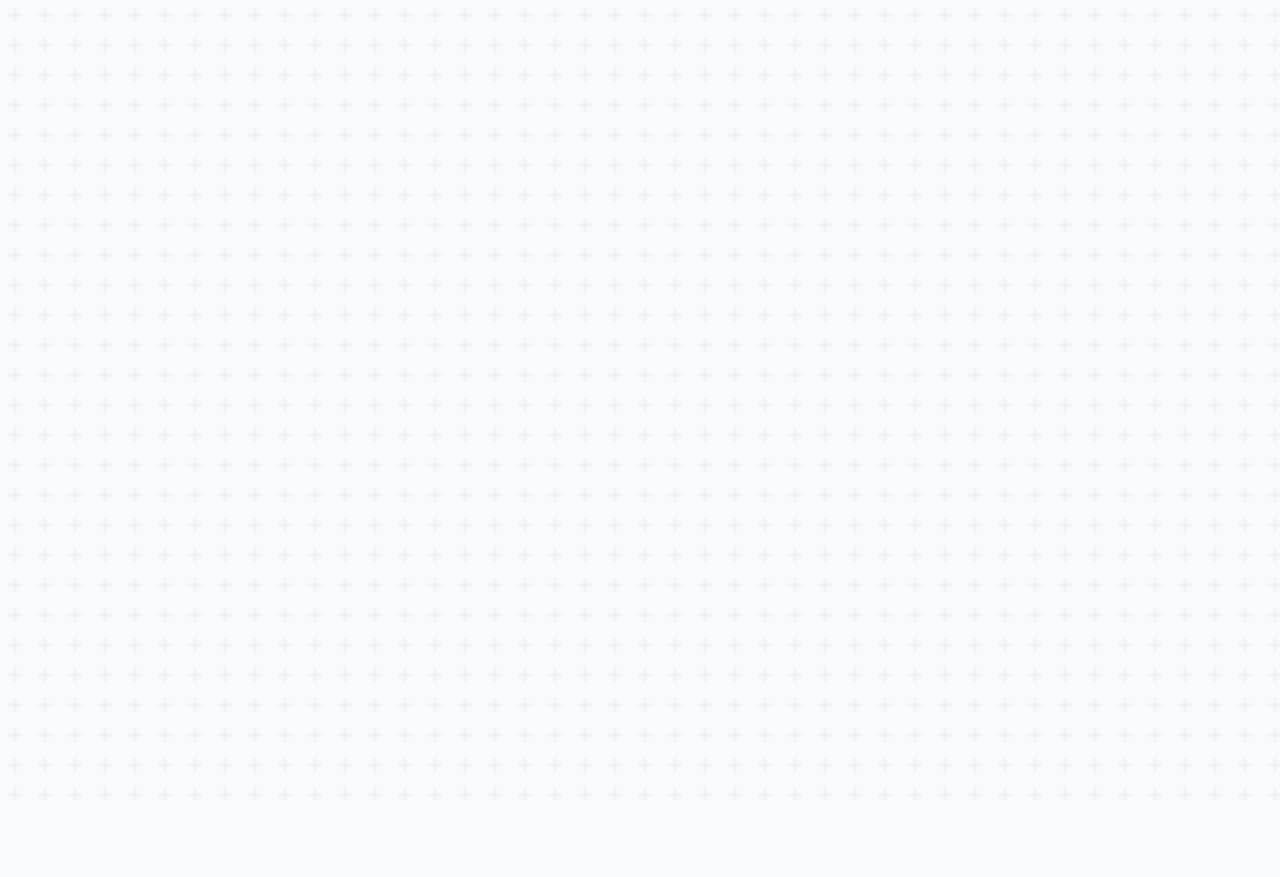
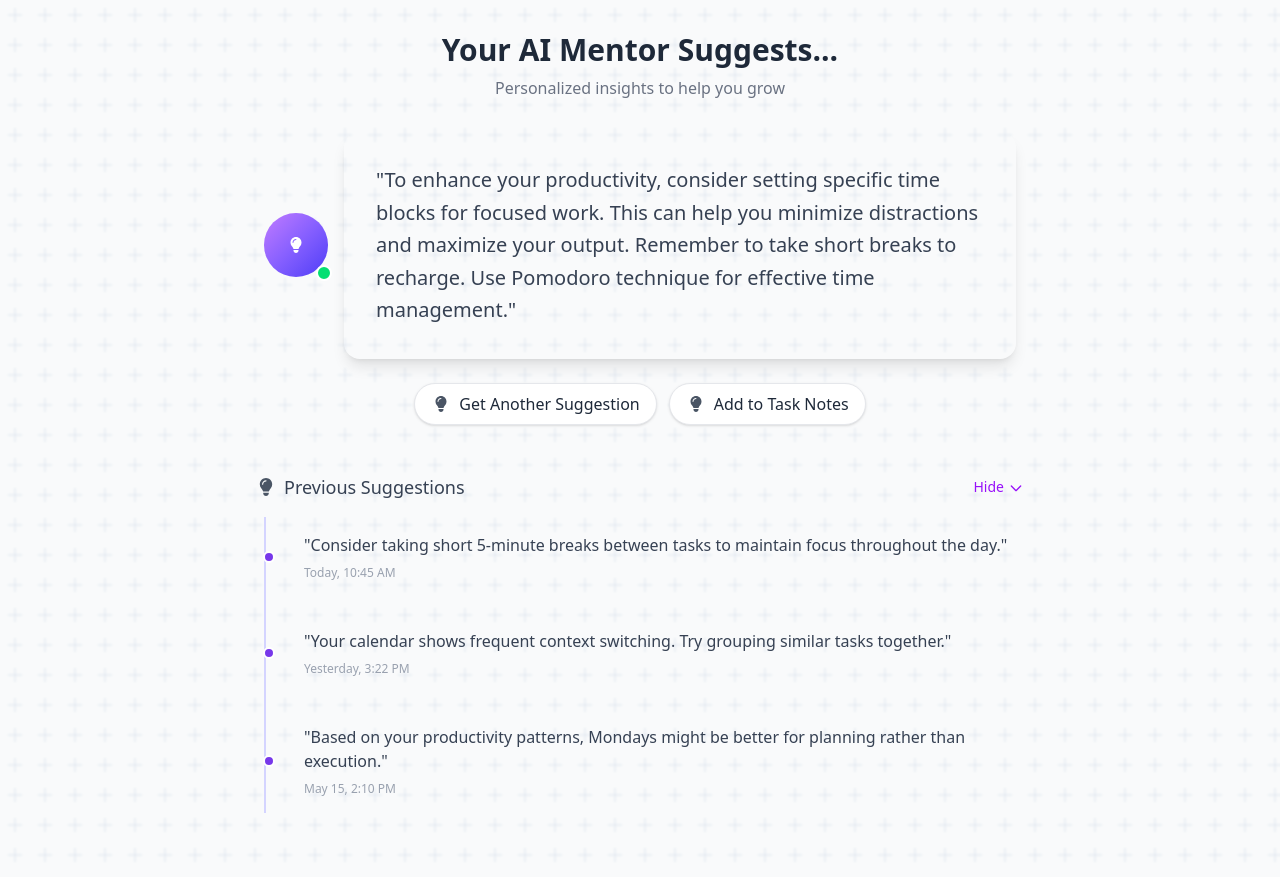
Before and after one commit to AyushShuklaIIIT/Virtual-Mentor, a React (Vite) app: page /ai-suggestions in a window 1280 px wide. Before the commit the page ends 800 px from the top, so only its background shows below. Built offline with nearby package versions, Linux system fonts and the light colour scheme.

Commit message:
Added AI Suggestions page

```diff
--- a/src/AI/AISuggestion.jsx
+++ b/src/AI/AISuggestion.jsx
@@ -1,9 +1,148 @@
-import React from 'react'
+import React, { useEffect } from 'react'
+import './ai.css'
+import { FontAwesomeIcon } from '@fortawesome/react-fontawesome';
+import { faLightbulb } from '@fortawesome/free-solid-svg-icons';
 
 const AISuggestion = () => {
+
+  useEffect(() => {
+    setTimeout(() => {
+      document.getElementById('loading').classList.add('hidden');
+      document.getElementById('suggestion-text').classList.remove('hidden');
+    }, 1500);
+
+    const toggleBtn = document.getElementById('toggle-history');
+    const historyContainer = document.getElementById('history-container');
+    const toggleText = document.getElementById('toggle-text');
+    const toggleIcon = document.getElementById('toggle-icon');
+
+    toggleBtn.addEventListener('click', () => {
+      historyContainer.classList.toggle('hidden');
+      if(historyContainer.classList.contains('hidden')) {
+        toggleText.textContent = 'Show';
+        toggleIcon.setAttribute('d', 'M5 15l7-7 7 7');
+      } else {
+        toggleText.textContent = 'Hide';
+        toggleIcon.setAttribute('d', 'M5 9l-7 7 7-7');
+      }
+    });
+
+    document.getElementById('get-another').addEventListener('click', () => {
+      const suggestions = [
+        "You tend to complete most tasks after 3 PM - try scheduling deep work then.",
+        "Your meeting-free blocks on Wednesday mornings show 30% higher productivity.",
+        "Consider time-blocking your calendar for focused work sessions.",
+        "You've been consistently achieving your goals before deadlines this month.",
+        "Your productivity peaks after your morning coffee break around 10:30 AM."
+      ];
+
+      // show loading
+      document.getElementById('suggestion-text').classList.add('hidden');
+      document.getElementById('loading').classList.remove('hidden');
+
+      setTimeout(() => {
+        const randomSuggestion = suggestions[Math.floor(Math.random() * suggestions.length)];
+        document.getElementById('suggestion-text').textContent = `"${randomSuggestion}"`;
+        document.getElementById('loading').classList.add('hidden');
+        document.getElementById('suggestion-text').classList.remove('hidden');
+      }, 1000);
+    });
+
+    // Add to notes
+    document.getElementById('add-notes').addEventListener('click', () => {
+      this.classList.remove('bg-white');
+      this.classList.add('bg-purple-50');
+      this.innerHTML = `<svg xmlns="http://www.w3.org/2000/svg" class="h-5 w-5 mr-2 text-purple-500" fill="none" viewBox="0 0 24 24" stroke="currentColor">
+        <path stroke-linecap="round" stroke-linejoin="round" stroke-width="2" d="M5 13l4 4L19 7" />
+      </svg>
+      Added to notes
+      `;
+      setTimeout(() => {
+        this.classList.remove('bg-purple-50');
+        this.classList.add('bg-white');
+        this.innerHTML = `<svg xmlns="http://www.w3.org/2000/svg" class="h-5 w-5 mr-2 text-purple-500" fill="none" viewBox="0 0 24 24" stroke="currentColor">
+          <path stroke-linecap="round" stroke-linejoin="round" stroke-width="2" d="M11 5H6a2 2 0 00-2 2v11a2 2 0 002 2h11a2 2 0 00" />
+        </svg>
+        Add to Task Notes
+        `
+      }, 2000);
+    })
+  }, [])
+
+
   return (
-    <div>
+    <div className='flex flex-col items-center justify-center p-4 md:p-8'>
+      <div className='container max-w-3xl mx-auto'>
+        {/* Header */}
+        <header className='text-center mb-8'>
+          <h1 className='text-2xl md:text-3xl font-semibold text-gray-800 mb-2'>Your AI Mentor Suggests...</h1>
+          <p className='text-gray-500 text-sm md:text-base'>Personalized insights to help you grow</p>
+        </header>
 
+        {/* Main Suggestion Card */}
+        <div className='suggestion-container mb-8 relative'>
+          <div className='flex items-center justify-center mb-6'>
+            {/* AI Avatar */}
+            <div className='relative mr-4'>
+              <div className='w-12 h-12 md:w-16 md:h-16 rounded-full bg-gradient-to-br from-purple-400 to-indigo-600 flex items-center justify-center'>
+                <FontAwesomeIcon icon={faLightbulb} className='h-6 w-6 md:h-8 md:w-8 text-white' />
+              </div>
+              <div className='absolute -bottom-1 -right-1 w-4 h-4 bg-green-400 rounded-full border-2 border-white'></div>
+            </div>
+
+            {/* Suggestion Text */}
+            <div id='suggestion-card' className='suggestion-card glass rounded-2xl p-6 md:p-8 w-full max-w-2xl shadow-lg'>
+              <div id='loading' className='typing-dots text-gray-500 text-lg'>Thinking</div>
+              <blockquote id='suggestion-text' className='text-lg md:text-xl text-gray-700 font-medium leading-relaxed hidden fade-in'>
+                "To enhance your productivity, consider setting specific time blocks for focused work. This can help you minimize distractions and maximize your output. Remember to take short breaks to recharge. Use Pomodoro technique for effective time management."
+              </blockquote>
+            </div>
+          </div>
+
+          {/* Action Buttons */}
+          <div className='flex flex-wrap justify-center gap-3 mt-4'>
+            <button id='get-another' className='flex items-center px-4 py-2 bg-white border border-gray-200 rounded-full shadow-sm hover:bg-gray-50 transition-colors'>
+              <FontAwesomeIcon icon={faLightbulb} className='h-5 w-5 text-gray-600 mr-2' />
+              Get Another Suggestion
+            </button>
+            <button id='add-notes' className='flex items-center px-4 py-2 bg-white border border-gray-200 rounded-full shadow-sm hover:bg-gray-50 transition-colors'>
+              <FontAwesomeIcon icon={faLightbulb} className='h-5 w-5 text-gray-600 mr-2' />
+              Add to Task Notes
+            </button>
+          </div>
+        </div>
+
+        {/* History Section */}
+        <div className='mt-12 mb-8'>
+          <div className='flex items-center justify-between mb-4'>
+            <h2 className='text-lg font-medium text-gray-700 flex items-center'>
+              <FontAwesomeIcon icon={faLightbulb} className='h-5 w-5 text-gray-600 mr-2' />
+              Previous Suggestions
+            </h2>
+            <button id='toggle-history' className='text-sm text-purple-600 hover:text-purple-800 transition-colors'>
+              <span id='toggle-text'>Hide</span>
+              <svg xmlns='http://www.w3.org/2000/svg' className='h-4 w-4 inline ml-1' fill='none' viewBox='0 0 24 24' stroke="currentColor">
+                <path id='toggle-icon' strokeLinecap='round' strokeLinejoin='round' strokeWidth={2} d='M19 9l-7 7-7-7' />
+              </svg>
+            </button>
+          </div>
+
+          <div id='history-container' className='relative timeline pl-8'>
+            <div className='timeline-item relative mb-4 glass rounded-lg p-4 suggestion-card'>
+              <p className='text-gray-700'>"Consider taking short 5-minute breaks between tasks to maintain focus throughout the day."</p>
+              <p className='text-xs text-gray-400 mt-2'>Today, 10:45 AM</p>
+            </div>
+            <div className='timeline-item relative mb-4 glass rounded-lg p-4 suggestion-card'>
+              <p className='text-gray-700'>"Your calendar shows frequent context switching. Try grouping similar tasks together."</p>
+              <p className='text-xs text-gray-400 mt-2'>Yesterday, 3:22 PM</p>
+            </div>
+            <div className='timeline-item relative mb-4 glass rounded-lg p-4 suggestion-card'>
+              <p className='text-gray-700'>"Based on your productivity patterns, Mondays might be better for planning rather than execution."</p>
+              <p className='text-xs text-gray-400 mt-2'>May 15, 2:10 PM</p>
+            </div>
+          </div>
+        </div>
+      </div>
     </div>
   )
 }
--- /dev/null
+++ b/src/AI/ai.css
@@ -0,0 +1,53 @@
+@keyframes typing {
+    0% {
+        content: '';
+    }
+    25% {
+        content: '.';
+    }
+    50% {
+        content: '..';
+    }
+    75% {
+        content: '...';
+    }
+    100% {
+        content: '';
+    }
+}
+
+.fade-in {
+    animation: fadeIn 0.5s ease-in;
+}
+
+@keyframes fadeIn {
+    from {
+        opacity: 0;
+    }
+    to {
+        opacity: 1;
+    }
+}
+
+.timeline-item::before {
+    content: '';
+    position: absolute;
+    left: -25px;
+    top: 50%;
+    transform: translateY(-50%);
+    width: 12px;
+    height: 12px;
+    border-radius: 50%;
+    background-color: #7738ea;
+    border: 2px solid white;
+}
+
+.timeline::before {
+    content: '';
+    position: absolute;
+    left: 8px;
+    top: 0;
+    height: 100%;
+    width: 2px;
+    background-color: #d4d4ff;
+}
```
